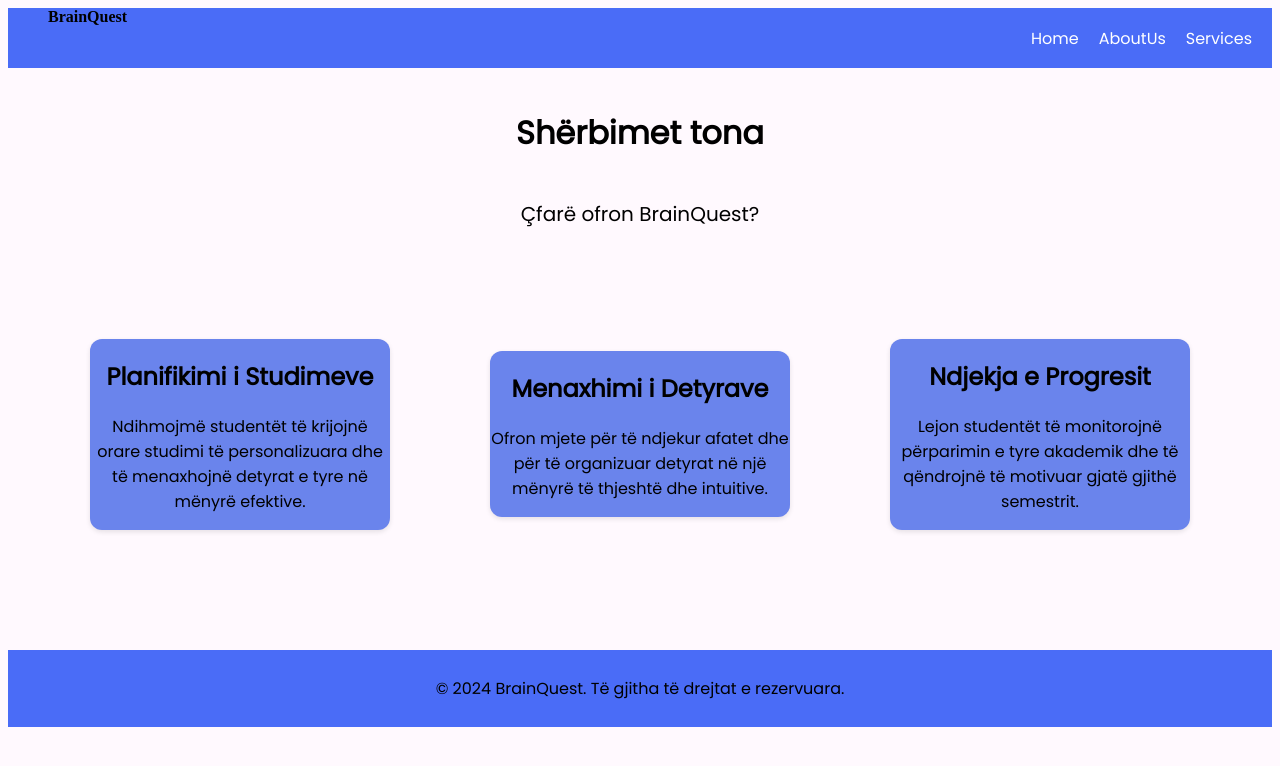
After one commit to Greta-Salihu/BrainQuest, a PHP site: page /services.html in a window 1280 px wide. The commit adds this page. Shown: the top 766 px of the page. Run offline with PHP 8.4, Linux system fonts and the light colour scheme.

Commit message:
hbkhb
gg

Co-Authored-By: ArbanaShabani <245901864+ArbanaShabani@users.noreply.github.com>

```diff
--- a/BrainQuest.html
+++ b/BrainQuest.html
@@ -14,7 +14,7 @@
         <ul>
             <li><a href="">Home</a></li>
             <li><a href="aboutus.html">AboutUs</a></li>
-            <li><a href="">Services</a></li>
+            <li><a href="services.html">Services</a></li>
         </ul>
     </header>
 
@@ -45,3 +45,7 @@
 
 </body>
 </html>
+
+<footer>
+        <p>© 2024 BrainQuest. Të gjitha të drejtat e rezervuara.</p>
+    </footer>
--- a/aboutus.html
+++ b/aboutus.html
@@ -11,9 +11,9 @@
     <header class="box">
         <h2>BrainQuest</h2>
         <ul>
-            <li><a href="">Home</a></li>
+            <li><a href="BrainQuest.html">Home</a></li>
             <li><a href="">AboutUs</a></li>
-            <li><a href="">Services</a></li>
+            <li><a href="services.html">Services</a></li>
         </ul>
     </header>
 
--- /dev/null
+++ b/services.html
@@ -0,0 +1,56 @@
+<!DOCTYPE html>
+<html lang="en">
+<head>
+    <meta charset="UTF-8">
+    <meta name="viewport" content="width=device-width, initial-scale=1.0">
+    <title>BrainQuest</title>
+    <link rel="stylesheet" href="style.css">
+</head>
+<body>
+
+     <header class="box">
+        <div class="brainquest"><b>BrainQuest</b></div>
+        <ul>
+            <li><a href="BrainQuest.html">Home</a></li>
+            <li><a href="aboutus.html">AboutUs</a></li>
+            <li><a href="">Services</a></li>
+        </ul>
+    </header>
+
+    <div class="services-content">
+        <h1>Shërbimet tona</h1>
+        <p>Çfarë ofron BrainQuest?</p>
+        </div>
+        <div class="kutia">
+        <div class="service-item">
+            <div class="kutiaa">
+            <h2>Planifikimi i Studimeve</h2>
+            <p>
+                Ndihmojmë studentët të krijojnë orare studimi të personalizuara dhe të menaxhojnë detyrat e tyre në mënyrë efektive.
+            </p>
+        </div>
+        </div>
+        <div class="service-item">
+            <div class="kutiaa">
+            <h2>Menaxhimi i Detyrave</h2>
+            <p>
+                Ofron mjete për të ndjekur afatet dhe për të organizuar detyrat në një mënyrë të thjeshtë dhe intuitive.
+            </p>
+            </div>
+        </div>
+        <div class="service-item">
+            <div class="kutiaa">
+            <h2>Ndjekja e Progresit</h2>
+            <p>
+                Lejon studentët të monitorojnë përparimin e tyre akademik dhe të qëndrojnë të motivuar gjatë gjithë semestrit.
+            </p>
+            </div>
+        </div>
+        </div>
+
+
+
+
+<footer>
+        <p>© 2024 BrainQuest. Të gjitha të drejtat e rezervuara.</p>
+    </footer>
--- a/style.css
+++ b/style.css
@@ -145,3 +145,48 @@ footer{
     background-color: rgb(74, 108, 247);
     font-family: poppins, sans-serif;
 }
+
+.services-content{
+    font-family: poppins, sans-serif;
+    padding: 20px;
+    display: flex;
+    text-align: center;
+    flex-direction: column;
+
+}
+
+.services-content p{
+    font-family: poppins, sans-serif;
+    font-size: 20px;
+}
+
+.service-item{
+    font-family: poppins, sans-serif;
+    display: flex;
+    flex-direction: column;
+    justify-content: center;
+    align-items: center;
+    gap: 30px;
+    padding: 40px;
+    margin-bottom: 80px;
+
+
+}
+
+.kutia {
+    display: flex;
+    justify-content: center;
+    gap: 20px;
+    margin-top: 30px;
+
+
+}
+
+.kutiaa {
+    background: rgb(106, 132, 236);
+    border-radius: 12px;
+    box-shadow: 0 2px 5px rgba(0,0,0,0.1);
+    width: 300px;
+    margin: auto;
+    text-align: center;
+}
```
